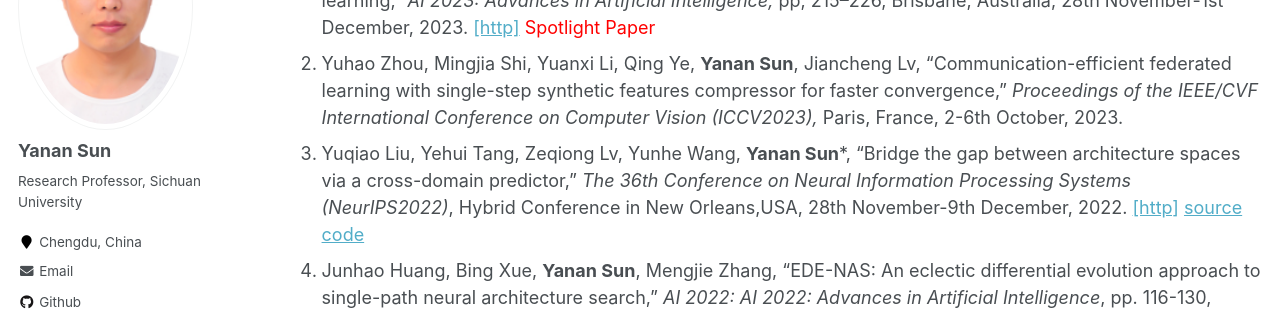
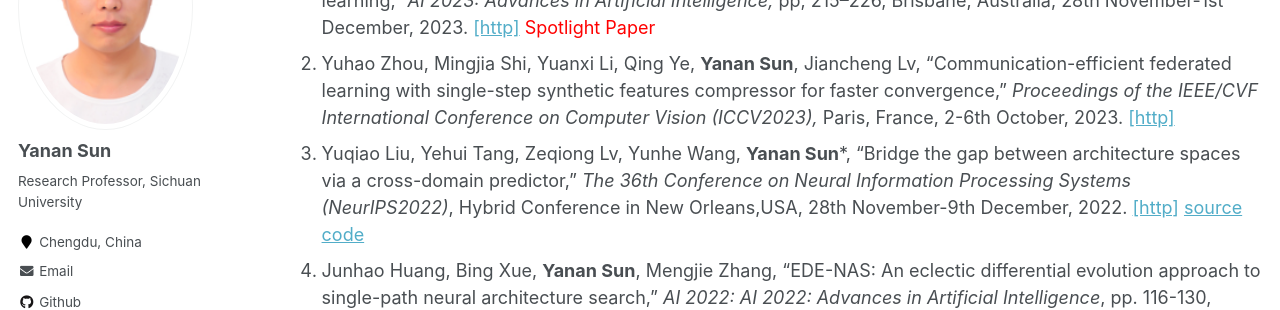
Before and after one commit to yn-sun/yn-sun.github.io, a Jekyll site: the page built from _pages/publications.md, in a window 1280 px wide and 900 px high, scrolled down 3489 px. Shown: the part 153-463 px from the top of the window. Built offline with Jekyll 4.4.1, drawn with Linux system fonts in a browser that asks for light colours; comment, search, counter and statistics services are not loaded.

Commit message:
Update publications.md

```diff
--- a/_pages/publications.md
+++ b/_pages/publications.md
@@ -49,7 +49,7 @@
 
 ## Conference Papers
 1. Jingrong Xie, Yuqi Feng, **Yanan Sun***, "A sampling method for performance predictor based on contrastive learning," <i>AI 2023: Advances in Artificial Intelligence,</i> pp, 215–226, Brisbane, Australia, 28th November-1st December, 2023.  [[http]](https://link.springer.com/chapter/10.1007/978-981-99-8388-9_18)  <span style="color: #FF0000">Spotlight Paper</span>
-2. Yuhao Zhou, Mingjia Shi, Yuanxi Li, Qing Ye, **Yanan Sun**, Jiancheng Lv, "Communication-efficient federated learning with single-step synthetic features compressor for faster convergence," <i>Proceedings of the IEEE/CVF International Conference on Computer Vision (ICCV2023),</i> Paris, France, 2-6th October, 2023.
+2. Yuhao Zhou, Mingjia Shi, Yuanxi Li, Qing Ye, **Yanan Sun**, Jiancheng Lv, "Communication-efficient federated learning with single-step synthetic features compressor for faster convergence," <i>Proceedings of the IEEE/CVF International Conference on Computer Vision (ICCV2023),</i> Paris, France, 2-6th October, 2023.   [[http]](https://ieeexplore.ieee.org/abstract/document/10376768)
 3. Yuqiao Liu, Yehui Tang, Zeqiong Lv, Yunhe Wang, **Yanan Sun***, "Bridge the gap between architecture spaces via a cross-domain predictor," <i>The 36th Conference on Neural Information Processing Systems (NeurIPS2022)</i>, Hybrid Conference in New Orleans,USA, 28th November-9th December, 2022. [[http]](https://openreview.net/pdf?id=nE6vnoHz9--) [source code](https://github.com/lyq998/CDP)
 4. Junhao Huang, Bing Xue, **Yanan Sun**, Mengjie Zhang, "EDE-NAS: An eclectic differential evolution approach to single-path neural architecture search," <i>AI 2022: AI 2022: Advances in Artificial Intelligence</i>, pp. 116-130, Perth, Western Australia, 5-8th December, 2022. [[http]](https://link.springer.com/chapter/10.1007/978-3-031-22695-3_9) [source code](https://github.com/HuangJunh/EDE-NAS)
 5. Jie Wu, Ben Feng, **Yanan Sun***, "Genetic algorithm-based transformer architecture design for neural machine translation," <i>The 5th International Conference on Machine Learning and Machine Intelligence (MLMI2022)</i>, Hangzhou, China, 23-25th September, 2022. [[http]](https://dl.acm.org/doi/abs/10.1145/3568199.3568215)  <span style="color: #FF0000">Best Paper</span>
```
